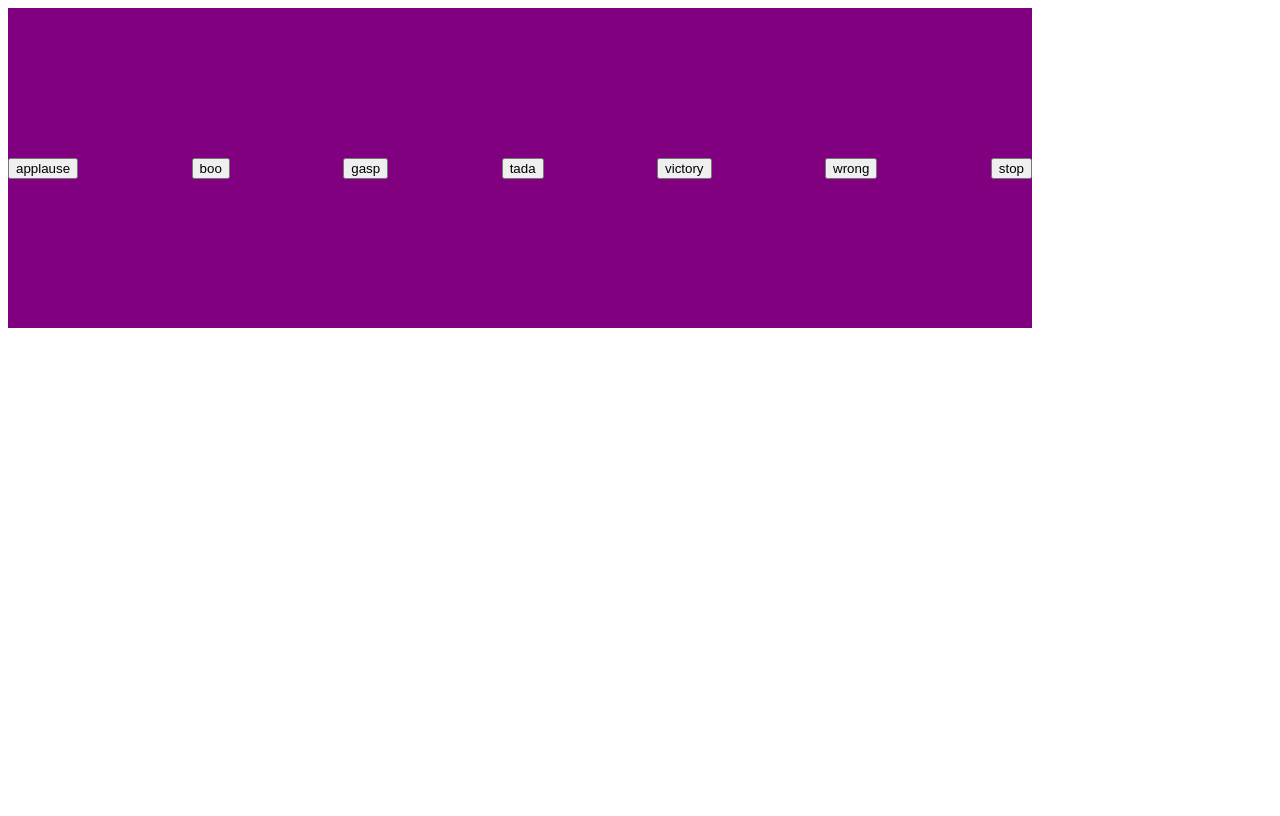
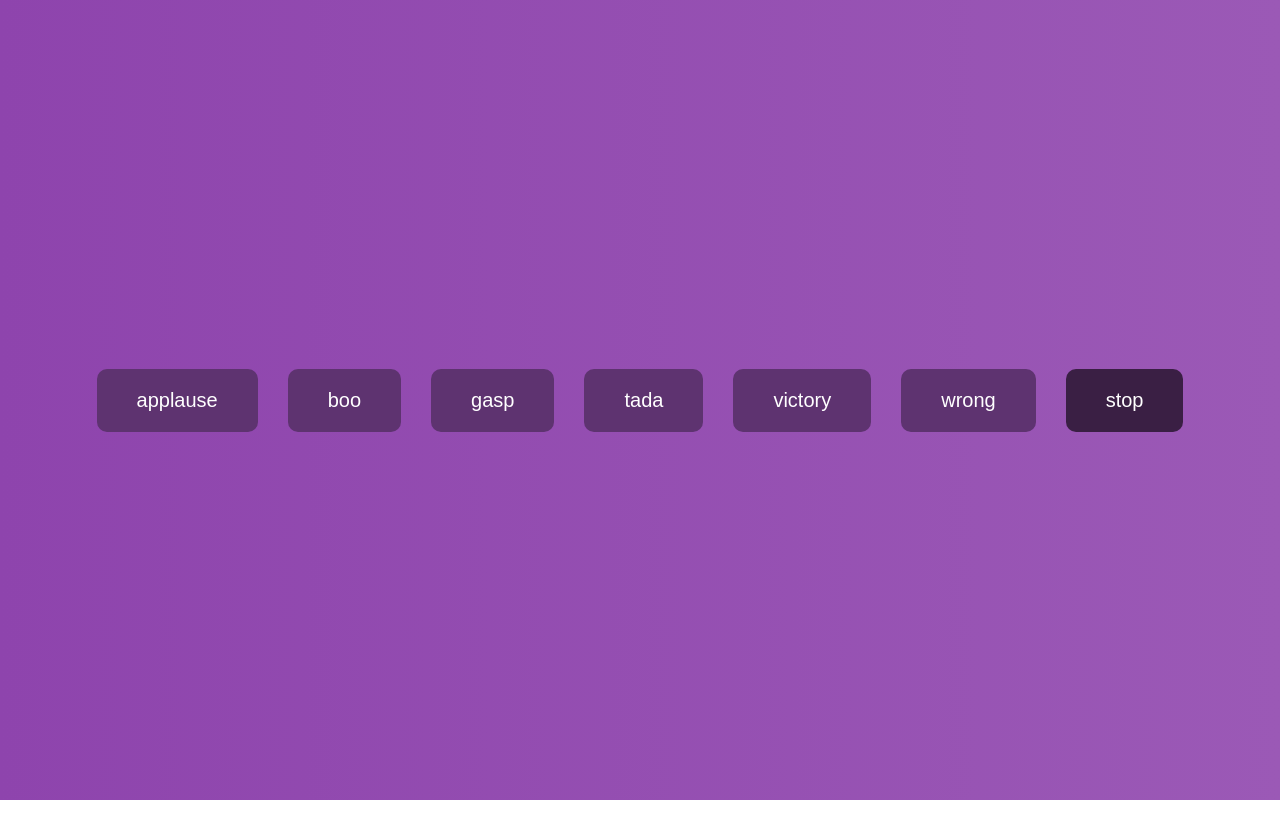
Before and after one commit to acciojob/Soundbar-jahnavi-gaur, a website: page main.html in a window 1280 px wide. Drawn offline with Linux system fonts and the light colour scheme.

Commit message:
created a submission

```diff
--- a/main.html
+++ b/main.html
@@ -9,22 +9,22 @@
 <body>
 	<!-- the entire body must be written by student -->
 	<section class='container' id='buttons'>
-		<button class='btn' data-sound="./sounds/applause.mp3">
+		<button class='btn' data-sound="applause">
 			applause
 		</button>
-		<button class='btn' data-sound="./sounds/boo.mp3">
+		<button class='btn' data-sound="boo">
 			boo
 		</button>
-		<button class='btn' data-sound="./sounds/gasp.mp3">
+		<button class='btn' data-sound="gasp">
 			gasp
 		</button>
-		<button class='btn' data-sound="./sounds/tada.mp3">
+		<button class='btn' data-sound="tada">
 			tada
 		</button>
-		<button class='btn' data-sound="./sounds/victory.mp3">
+		<button class='btn' data-sound="victory">
 			victory
 		</button>
-		<button class='btn' data-sound="./sounds/wrong.mp3">
+		<button class='btn' data-sound="wrong">
 			wrong
 		</button>
 		<button class='btn stop'>
--- a/script.js
+++ b/script.js
@@ -1,26 +1,28 @@
-//your JS code here. If required.
-let buttons = document.querySelector('#buttons')
-let currentAudio = null
+const buttonsSection = document.getElementById("buttons");
 
-buttons.forEach((button)=>{
-	button.addEventListener('click',handlePlay)
-})
+let currentAudio = null;
 
-function handlePlay(e){
-	if (e.target.classList.contains('stop')) {
+buttonsSection.addEventListener("click", function (e) {
+
+    if (!e.target.classList.contains("btn")) return;
+
+    // STOP BUTTON
+    if (e.target.classList.contains("stop")) {
+        if (currentAudio) {
+            currentAudio.pause();
+            currentAudio.currentTime = 0;
+        }
+        return;
+    }
+
+    const soundName = e.target.dataset.sound;
+
+    // Stop previous sound
     if (currentAudio) {
-      currentAudio.pause()
-      currentAudio.currentTime = 0
+        currentAudio.pause();
+        currentAudio.currentTime = 0;
     }
-    return
-  }
 
-  const sound = e.target.dataset.sound
-
-  if (currentAudio) {
-    currentAudio.pause()
-  }
-
-  currentAudio = new Audio(sound)
-  currentAudio.play()
-}
+    currentAudio = new Audio(`sounds/${soundName}.mp3`);
+    currentAudio.play();
+});
--- a/styles.css
+++ b/styles.css
@@ -1,13 +1,34 @@
-/*  your css code here. If applicable */
-body{
-	width: 100vw;
-	height: 100vh;
+body {
+    margin: 0;
+    height: 100vh;
+    display: flex;
+    justify-content: center;
+    align-items: center;
+    background: linear-gradient(to right, #8e44ad, #9b59b6);
+    font-family: Arial, sans-serif;
 }
-.container{
-	width:80%;
-	height: 40%;
-	background-color: purple;
-	display: flex;
-	align-items: center;
-	justify-content: space-between;
+
+#buttons {
+    display: flex;
+    gap: 30px;
 }
+
+.btn {
+    padding: 20px 40px;
+    font-size: 20px;
+    border: none;
+    border-radius: 10px;
+    background-color: #5e3370;
+    color: white;
+    cursor: pointer;
+    transition: 0.2s;
+}
+
+.btn:hover {
+    transform: scale(1.05);
+    background-color: #4b2759;
+}
+
+.stop {
+    background-color: #3a1f44;
+}
```
